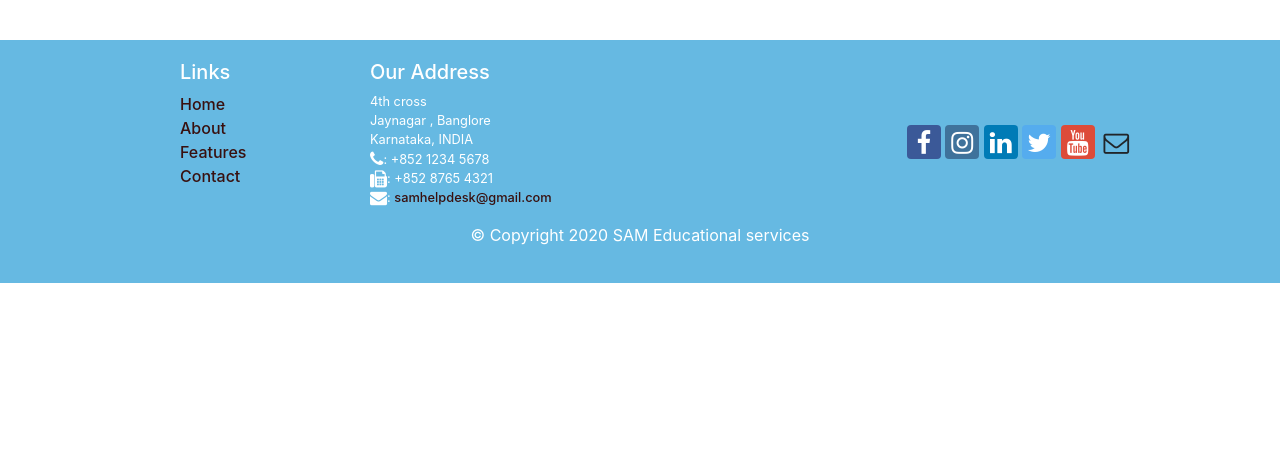
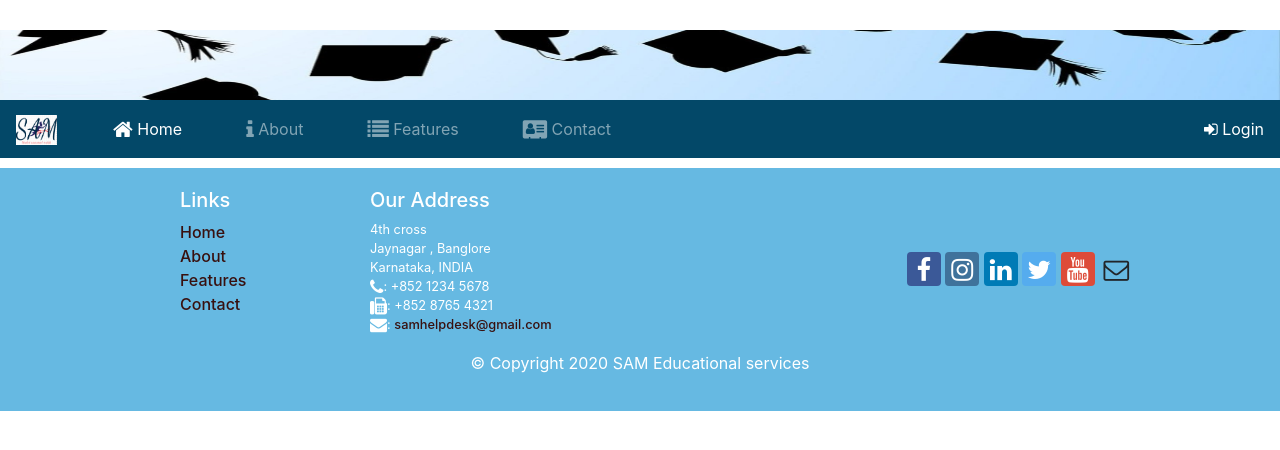
Before and after one commit to naidugova/frontend-project, a plain HTML site: page index.html in a window 1280 px wide. Drawn offline with nearby package versions, Linux system fonts and the light colour scheme.

Commit message:
modified index

```diff
--- a/css/index.css
+++ b/css/index.css
@@ -2,6 +2,22 @@ body {
     padding: 30px 0px 0px 0px;
     z-index: 0;
 }
+
+#img-top-header{
+    width: 100%;
+    height: 70px;
+    margin-top: 0px;
+}
+
+#headerimg{
+    padding: 0px;
+}
+
+#navigbar{
+    position: sticky;
+    top: 0px;
+}
+
 .navbar-dark{
     background-color: #034868;
 }
--- a/index.html
+++ b/index.html
@@ -17,6 +17,38 @@
         <link rel="stylesheet" href="https://maxcdn.bootstrapcdn.com/bootstrap/4.0.0/css/bootstrap.min.css" integrity="sha384-Gn5384xqQ1aoWXA+058RXPxPg6fy4IWvTNh0E263XmFcJlSAwiGgFAW/dAiS6JXm" crossorigin="anonymous">
     </head>
     <body>
+
+        <!--Header-->
+        <div id="headerimg" class="container-fluid ">
+            <div class="row navbar-dark">
+                <div class="col-9 col-sm-12">
+                    <img id="img-top-header" class="img-responsive img-fluid d-block" src="media/graduation.png" alt="backimage">
+                </div>
+                <div id="navigbar" class="col-3 col-sm-12 align-self-end">
+                    <nav class="navbar navbar-expand-sm">
+                        <button class="navbar-toggler" type="button" data-toggle="collapse" data-target="#Navbar">
+                            <span class="navbar-toggler-icon"></span>
+                        </button>
+                        <a href="#" class=" navbar-brand mr-auto"><img src="media/logo.PNG" alt="logo" height="30" width="41"></a>
+                        <div class="collapse navbar-collapse" id="Navbar">
+                            <ul class="navbar-nav mr-auto">
+                                <li class="ml-5 nav-item active"><a class="nav-link" href="#"><span class="fa fa-home fa-lg"></span> Home</a></li>
+                                <li class="ml-5 nav-item"><a class="nav-link" href="aboutus_index.html"><span class="fa fa-info fa-lg"></span> About</a></li>
+                                <li class="ml-5 nav-item"><a class="nav-link" href="#"><span class="fa fa-list fa-lg"></span> Features</a></li>
+                                <li class="ml-5 nav-item"><a class="nav-link" href="contactus_index.html"><span class="fa fa-address-card fa-lg"></span> Contact</a></li>
+                            </ul>
+                            <span class="navbar-text mr-0">
+                                <a href="#">
+                                    <span class="fa fa-sign-in"></span> Login
+                                </a>
+                            </span>
+                        </div>
+                    </nav>
+                </div>
+            </div>
+
+        </div>
+
         <!-- Header nav bar -->
         <!-- <nav class="navbar navbar-dark navbar-expand-sm fixed-top ">
             <div class="container">
```
Also changed, not shown: contactus_home.html (+8 -0 lines), media/graduation.PNG (added), media/imglogo.PNG (added).
